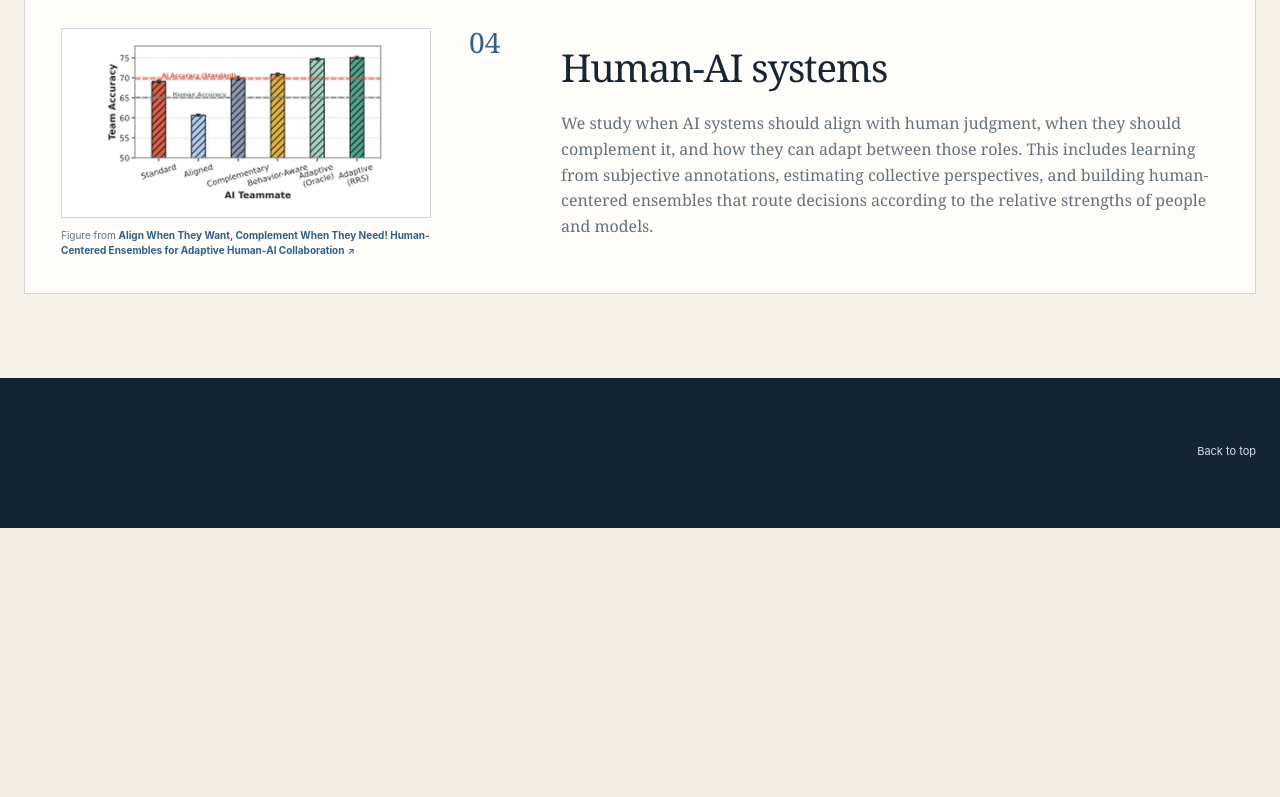
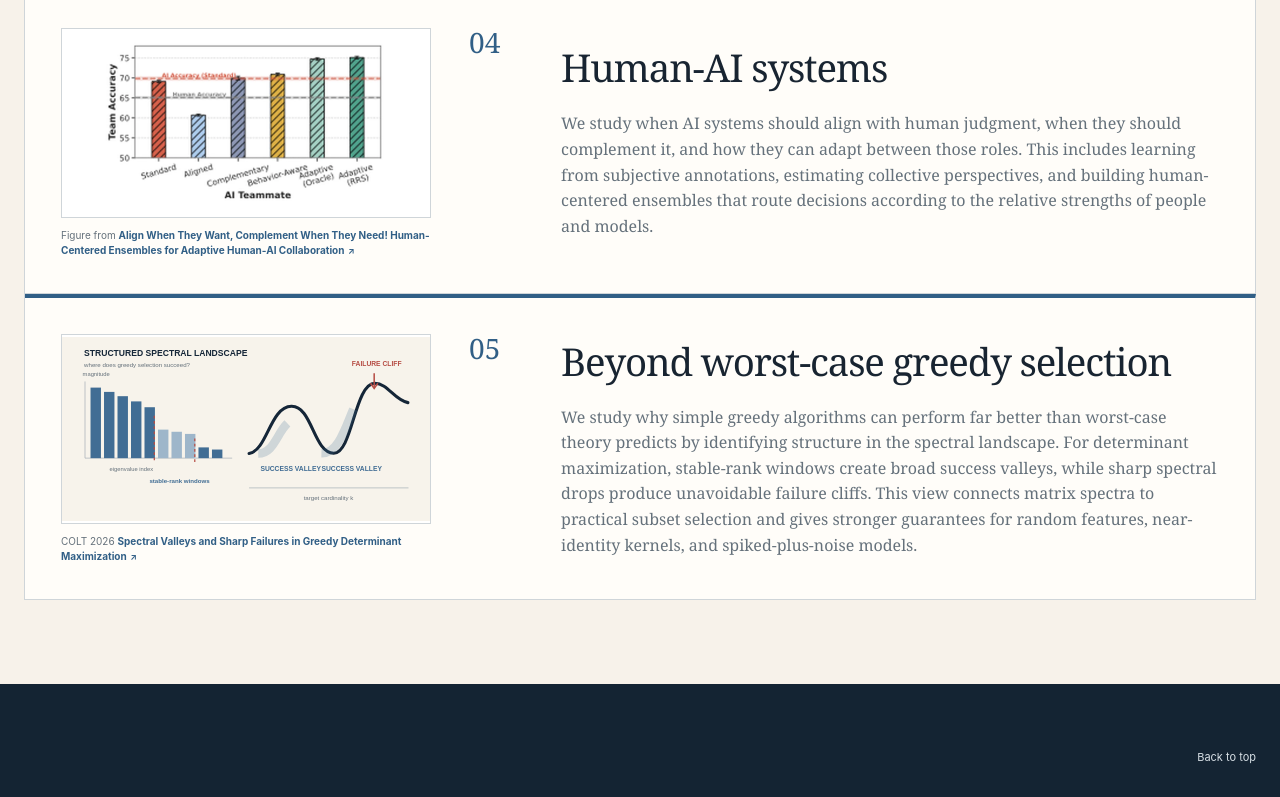
Before and after one commit to rjvak7/rjvak7.github.io, a Next.js app: page / in a window 1280 px wide. Shown: the part 1792-2589 px from the top of the page. Before the commit the page ends 2320 px from the top, so only its background shows below. Built offline with nearby package versions, Linux system fonts and the light colour scheme.

Commit message:
Add COLT 2026 project topic

```diff
--- a/app/page.tsx
+++ b/app/page.tsx
@@ -47,6 +47,19 @@ const researchProjects = [
     paper:
       "Align When They Want, Complement When They Need! Human-Centered Ensembles for Adaptive Human-AI Collaboration",
     paperHref: "https://arxiv.org/abs/2602.20104",
+  },
+  {
+    number: "05",
+    id: "spectral-greedy-selection",
+    title: "Beyond worst-case greedy selection",
+    body: "We study why simple greedy algorithms can perform far better than worst-case theory predicts by identifying structure in the spectral landscape. For determinant maximization, stable-rank windows create broad success valleys, while sharp spectral drops produce unavoidable failure cliffs. This view connects matrix spectra to practical subset selection and gives stronger guarantees for random features, near-identity kernels, and spiked-plus-noise models.",
+    image: "/project-figures/spectral-valleys.svg",
+    imageAlt:
+      "Diagram of structured eigenvalue spectra, stable-rank success valleys, and a sharp failure cliff",
+    paper:
+      "Spectral Valleys and Sharp Failures in Greedy Determinant Maximization",
+    paperHref: "https://proceedings.mlr.press/v336/khanna26a.html",
+    captionPrefix: "COLT 2026",
   },
 ];
 
@@ -107,7 +120,7 @@ export default function Home() {
             <p>
               The group studies fundamental questions about how learning
               algorithms use data, what they retain, and how they interact with
-              people. These four directions organize our current work.
+              people. These five directions organize our current work.
             </p>
           </div>
 
@@ -126,7 +139,9 @@ export default function Home() {
                     height="600"
                   />
                   <figcaption>
-                    Figure from{" "}
+                    {"captionPrefix" in project
+                      ? project.captionPrefix
+                      : "Figure from"}{" "}
                     <a
                       href={project.paperHref}
                       target="_blank"
```
Also changed, not shown: public/project-figures/spectral-valleys.svg (added), 1 other file (tests, documents, lock files or other folders).
